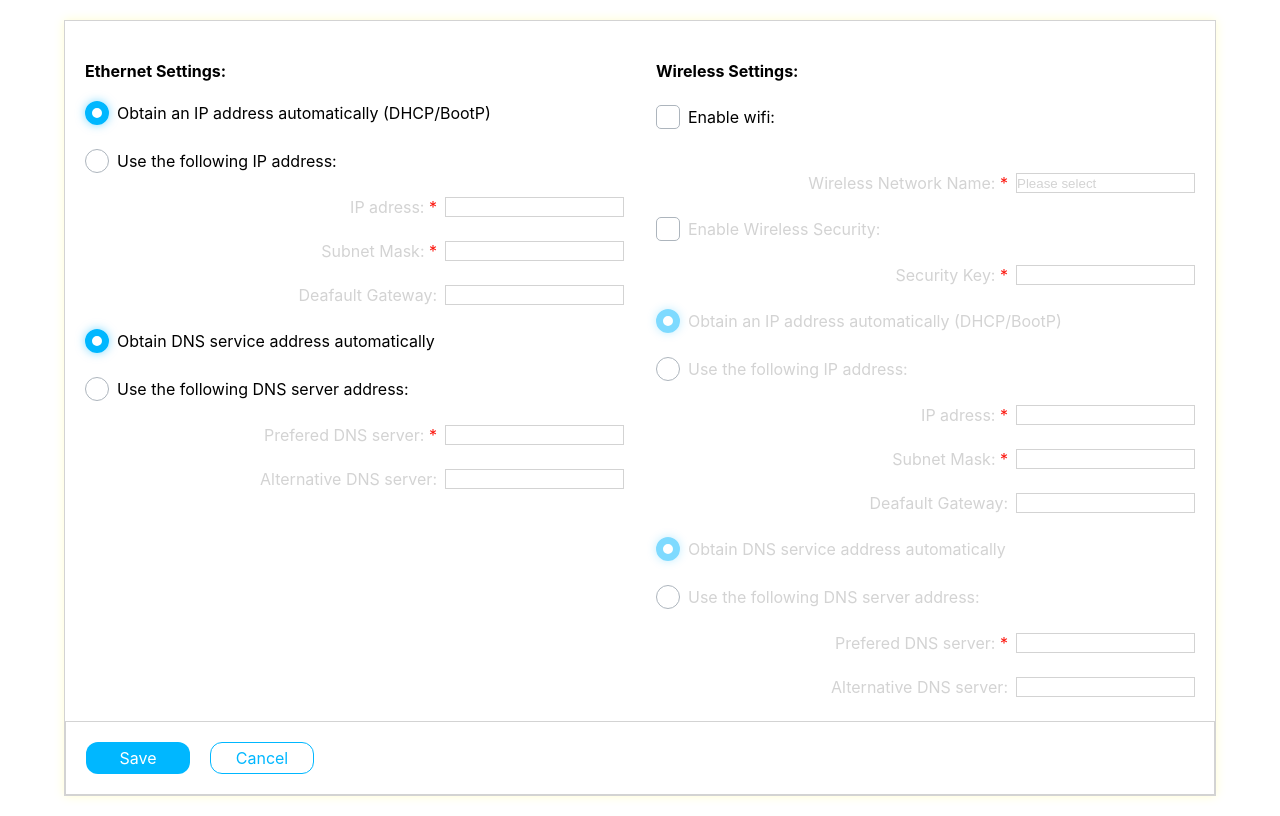
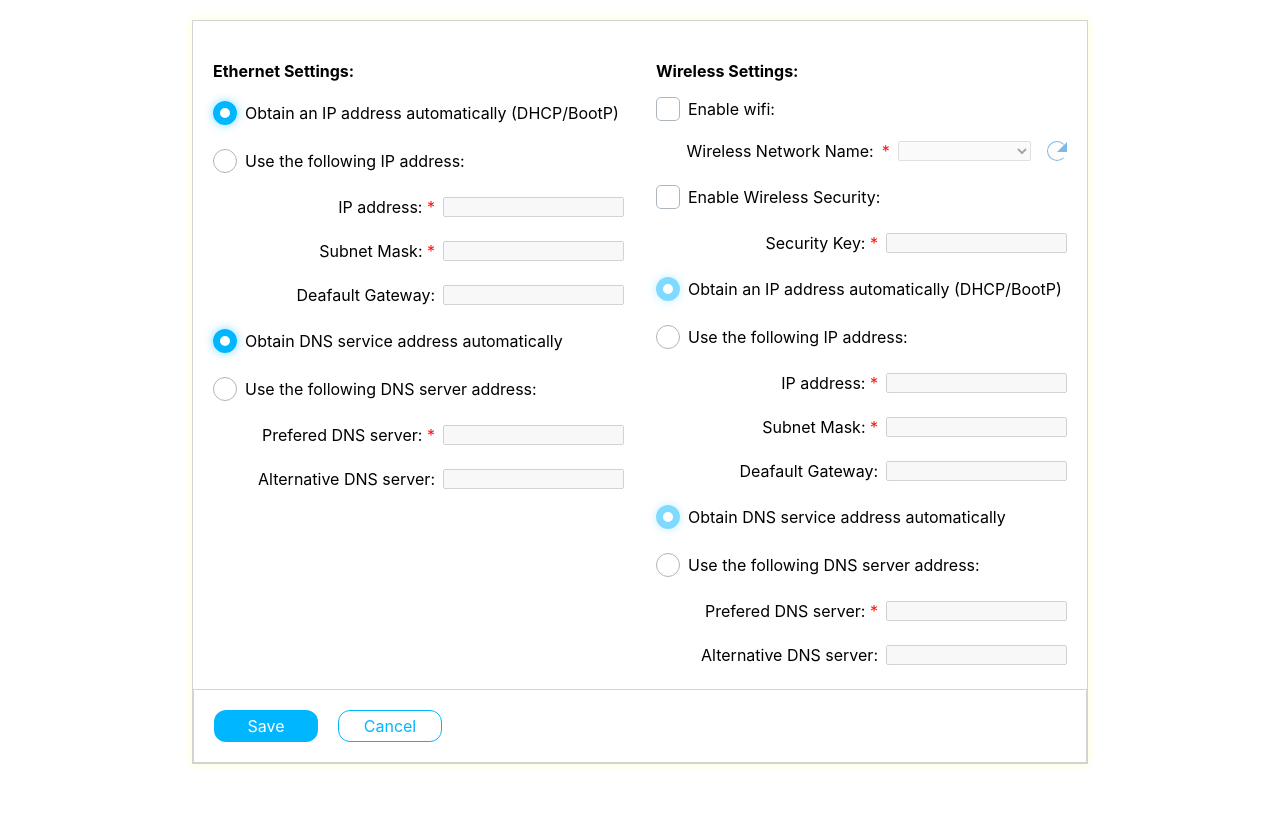
Before and after one commit to pavel-kru/omertex-test, a React (Create React App) app: page / in a window 1280 px wide. Built offline with nearby package versions, Linux system fonts and the light colour scheme.

Commit message:
Validation and updating logik
Validation and updating logik .

```diff
--- a/src/UI/Button.js
+++ b/src/UI/Button.js
@@ -1,13 +1,13 @@
 import React from "react";
 
-import classes from "./Button.module.scss";
+import styles from "./Button.module.scss";
 
 const Button = (props) => {
   return (
     <button
       disabled={props.disabled}
       onClick={props.onClick}
-      className={[classes.button, classes[props.type]].join(" ")}
+      className={[styles.button, styles[props.type]].join(" ")}
     >
       {props.children}
     </button>
--- a/src/UI/Button.module.scss
+++ b/src/UI/Button.module.scss
@@ -17,18 +17,46 @@
   &.cancel {
     background-color: transparent;
     border-color: $blue-water;
-    color: $blue-water
+    color: $blue-water;
+  }
+  &:disabled {
+    color: $light-grey;
+  }
+  &:hover {
+    animation: bump 700ms ease-out 100ms infinite;
+  }
+  &:active {
+    color: turquoise;
+  }
+  &:focus {
+    outline: none;
+  }
+  &.refresh {
+    position: relative;
+    top: 0;
+    width: 20px;
+    height: 20px;
+    margin-left: 1em;
+    border: 1px solid #0074d9;
+    border-radius: 50%;
+    border-right-color: transparent;
+    transition: transform 1.9s ease-in-out;
+    &::after {
+      content: "";
+      top: 0;
+      position: absolute;
+      border: 10px solid #ffffff;
+      border-bottom-color: #0074d9;
+      border-right-width: 0;
+      border-top-width: 0;
+      border-left-color: transparent;
+    }
+  }
+  &:disabled {
+    animation: none;
+    opacity: 0.5;
+    &:hover {
+      transform: none;
+         }
   }
 }
-
-
-
-button:hover,
-button:active {
-  background: #741188;
-  border-color: #741188;
-}
-
-button:focus {
-  outline: none;
-}
--- a/src/UI/Input.js
+++ b/src/UI/Input.js
@@ -2,10 +2,35 @@ import React from "react";
 import styles from "./Input.module.scss";
 
 const Input = (props) => {
+  let inputStyle = `${styles.Input} ${props.className} ${
+    props.error ? styles.errorInput : null
+  }`;
+
+  let required = props.required && <span> *</span>;
+
+  let input = (
+    <>
+      <input onChange={props.onChange} onBlur={props.onBlur} {...props} />
+      <label htmlFor={props.id}>
+        {props.label}
+        {required}
+      </label>
+    </>
+  );
+
+  if (props.type === "select") {
+    input = (
+      <>
+        <p>{props.label}</p>
+        {required}
+        <select></select>
+      </>
+    );
+  }
   return (
-    <div className={`${styles.Input} ${props.className}`}>
-      <input onChange={props.onChange} onBlur={props.onBlur} {...props} />
-      <label htmlFor={props.id}>{props.label}{props.required && <span> *</span>}</label>
+    <div className={inputStyle}>
+      {input}
+      {props.error && <span className={styles.error}>{props.error}</span>}
     </div>
   );
 };
--- a/src/UI/Input.module.scss
+++ b/src/UI/Input.module.scss
@@ -2,9 +2,10 @@
 
 .Input {
   display: flex;
+  flex-wrap: wrap;
   gap: 0.5em;
   margin-bottom: 1.5em;
-  input:disabled {
+  &:disabled {
     border: 1px solid $light-grey;
     background-color: transparent;
     + label {
@@ -14,4 +15,26 @@
   span {
     color: $red;
   }
+
+  .error {
+    color: $red;
+    flex-basis: 100%;
+    margin-left: 100%;
+    white-space: nowrap;
+
+  }
+  select {
+    width: 10em;
+  }
 }
+
+.errorInput {
+  input {
+    border: 1px solid #b40e0e;
+    background-color: #fddddd;
+    &:focus {
+      border-color: #ff8800;
+      background-color: #fbe8d2;
+    }
+  }
+}
--- a/src/components/Fieldset.js
+++ b/src/components/Fieldset.js
@@ -1,10 +1,8 @@
-
 import Input from "../UI/Input";
 import styles from "./Fieldset.module.scss";
-
+import Button from "../UI/Button";
 
 const Fieldset = ({ name, form, onChange }) => {
-
   let enableWifi = null;
   let wirelessSpecialSettings = null;
 
@@ -18,26 +16,36 @@ const Fieldset = ({ name, form, onChange }) => {
         type="checkbox"
         className={styles.enableWifi}
         onChange={onChange}
+        checked={form.Wireless.enable}
       />
     );
 
     wirelessSpecialSettings = (
       <>
+        <div className={styles.select}>
           <Input
             label="Wireless Network Name:"
             idx={name + ".networkName"}
             name="networkName"
-          className={styles.inputText}
+            type="select"
+            placeholder="Please select"
+            value={form.Wireless.networkName}
+            onChange={onChange}
             required
-          placeholder="Please select"
-          onChange={onChange}
           />
+          <Button
+            type="refresh"
+            disabled={!form.Wireless.enable}
+            onClick={(event) => event.preventDefault()}
+          />
+        </div>
         <Input
           label="Enable Wireless Security:"
           idx={name + ".enableKey"}
           id={`${name}-security-enable`}
           type="checkbox"
           onChange={onChange}
+          checked={form.Wireless.enableKey}
         />
         <Input
           label="Security Key:"
@@ -45,8 +53,9 @@ const Fieldset = ({ name, form, onChange }) => {
           type="text"
           disabled={!form.Wireless.enableKey}
           className={styles.inputText}
+          value={form.Wireless.securityKey}
+          onChange={onChange}
           required
-          onChange={onChange}
         />
       </>
     );
@@ -63,7 +72,6 @@ const Fieldset = ({ name, form, onChange }) => {
       {wirelessSpecialSettings}
       <Input
         label="Obtain an IP address automatically (DHCP/BootP)"
-        path={name}
         idx={name + ".ip.auto"}
         id={`${name}-ip-auto`}
         type="radio"
@@ -72,23 +80,25 @@ const Fieldset = ({ name, form, onChange }) => {
         onChange={onChange}
       />
       <Input
+        label="Use the following IP address:"
         idx={name + ".ip.auto"}
-        label="Use the following IP address:"
         id={`${name}-ip-manually`}
         type="radio"
         name={`${name}-ip`}
+        checked={!form[name].ip.auto}
         onChange={onChange}
       />
       <fieldset disabled={form[name].ip.auto}>
         <Input
-          label="IP adress:"
-          idx={name + ".ip.adress"}
+          label="IP address:"
+          idx={name + ".ip.address"}
           id={`${name}-ip-value`}
           type="text"
           className={styles.inputText}
+          value={form[name].ip.address}
+          error={form.errors[name].ip.address}
+          onChange={onChange}
           required
-          value={form[name].ip.adress}
-          onChange={onChange}
         />
         <Input
           label="Subnet Mask:"
@@ -96,36 +106,36 @@ const Fieldset = ({ name, form, onChange }) => {
           id={`${name}-subnet`}
           type="text"
           className={styles.inputText}
+          value={form[name].ip.subnetMask}
+          error={form.errors[name].ip.subnetMask}
+          onChange={onChange}
           required
-          onChange={onChange}
-          value={form[name].ip.subnetMask}
         />
         <Input
           label="Deafault Gateway:"
-          path={name}
           idx={name + ".ip.defaultGateway"}
           id={`${name}-defaultGateway`}
           type="text"
           className={styles.inputText}
+          value={form[name].ip.defaultGateway}
           onChange={onChange}
-          value={form[name].ip.defaultGateway}
         />
       </fieldset>
       <Input
         label="Obtain DNS service address automatically"
         idx={name + ".dns.auto"}
-        id={`${name}-dns-adress-auto`}
+        id={`${name}-dns-address-auto`}
         type="radio"
-        name={`${name}-dns-adress`}
+        name={`${name}-dns-address`}
         checked={form[name].dns.auto}
         onChange={onChange}
       />
       <Input
         label="Use the following DNS server address:"
         idx={name + ".dns.auto"}
-        id={`${name}-dns-adress-manually`}
+        id={`${name}-dns-address-manually`}
         type="radio"
-        name={`${name}-dns-adress`}
+        name={`${name}-dns-address`}
         onChange={onChange}
       />
       <fieldset disabled={form[name].dns.auto}>
@@ -134,9 +144,10 @@ const Fieldset = ({ name, form, onChange }) => {
           idx={name + ".dns.preferedServer"}
           type="text"
           className={styles.inputText}
+          value={form[name].dns.preferedServer}
+          error={form.errors[name].dns.preferedServer}
+          onChange={onChange}
           required
-          onChange={onChange}
-          value={form[name].dns.preferedServer}
         />
         <Input
           label="Alternative DNS server:"
@@ -145,6 +156,7 @@ const Fieldset = ({ name, form, onChange }) => {
           className={styles.inputText}
           onChange={onChange}
           value={form[name].dns.alternativeServer}
+          error={form.errors[name].dns.alternativeServer}
         />
       </fieldset>
     </fieldset>
--- a/src/components/Fieldset.module.scss
+++ b/src/components/Fieldset.module.scss
@@ -8,9 +8,14 @@
     font-weight: 700;
     padding: 20px 0;
     .enableWifi {
-      margin-top: 1.5em;
+      margin-top: 1em;
+      margin-bottom: 0;
       font-weight: normal;
     }
+  }
+  .select {
+    display: flex;
+    justify-content: flex-end;
   }
   .inputText {
     flex-direction: row-reverse;
--- a/src/containers/Form.js
+++ b/src/containers/Form.js
@@ -2,13 +2,14 @@ import React, { useReducer, useCallback } from "react";
 
 import Fieldset from "../components/Fieldset";
 import Button from "../UI/Button";
+import { ipValidation } from "../utils/check-validity";
 import styles from "./Form.module.scss";
 
 const formInitialState = {
   Ethernet: {
     ip: {
       auto: true,
-      adress: "",
+      address: "",
       subnetMask: "",
       defaultGateway: "",
     },
@@ -25,7 +26,7 @@ const formInitialState = {
     securityKey: "",
     ip: {
       auto: true,
-      adress: "",
+      address: "",
       subnetMask: "",
       defaultGateway: "",
     },
@@ -35,20 +36,63 @@ const formInitialState = {
       alternativeServer: "",
     },
   },
+  errors: {
+    Ethernet: { dns: {}, ip: {} },
+    Wireless: { dns: {}, ip: {} },
+  },
+};
+
+const checkValidityHandler = (obj) => {
+  return (
+    [...Object.values(obj.Ethernet), ...Object.values(obj.Wireless)].filter(
+      (err) => Object.values(err).length > 0
+    ).length === 0
+  );
 };
 
 const formReducer = (state, action) => {
   const { name, type, value } = action;
 
-  if (type=== 'SUBMIT' || type=== 'CANCEL') {
-    return formInitialState
+  if (type === "SUBMIT") {
+    console.log(
+      JSON.stringify({
+        Ethernet: { ...state.Ethernet },
+        Wireless: { ...state.Wireless },
+      })
+    );
+    return { ...formInitialState };
   }
-
+  if (type === "CANCEL") {
+    return { ...formInitialState };
+  }
 
   const updatePath = name && name.split(".");
 
   if (updatePath.length === 2 && (type === "checkbox" || type === "radio")) {
     const [path, key] = updatePath;
+    if (key === "enable" && state.Wireless.enable) {
+      return {
+        ...state,
+        Wireless: {
+          ...formInitialState.Wireless,
+        },
+        errors: {
+          ...state.errors,
+          Wireless: formInitialState.errors.Wireless,
+        },
+      };
+    }
+
+    if (key === "enableKey" && state.Wireless.enableKey) {
+      return {
+        ...state,
+        Wireless: {
+          ...state.Wireless,
+          enableKey: false,
+          securityKey: formInitialState.Wireless.securityKey,
+        },
+      };
+    }
     return {
       ...state,
       [path]: {
@@ -57,8 +101,28 @@ const formReducer = (state, action) => {
       },
     };
   }
+
   if (updatePath.length === 3 && (type === "checkbox" || type === "radio")) {
     const [path, subPath, key] = updatePath;
+    if (!state[path][subPath][key]) {
+      return {
+        ...state,
+        [path]: {
+          ...state[path],
+          [subPath]: {
+            ...formInitialState[path][subPath],
+          },
+        },
+        errors: {
+          ...state.errors,
+          [path]: {
+            ...state.errors[path],
+            [subPath]: "",
+          },
+        },
+      };
+    }
+
     return {
       ...state,
       [path]: {
@@ -70,6 +134,7 @@ const formReducer = (state, action) => {
       },
     };
   }
+
   if (updatePath.length === 2) {
     const [path, key] = updatePath;
     return {
@@ -91,35 +156,44 @@ const formReducer = (state, action) => {
           [key]: value,
         },
       },
+      errors: {
+        ...state.errors,
+        [path]: {
+          ...state.errors[path],
+          [subPath]: {
+            ...state.errors[path][subPath],
+            [key]: ipValidation(value, key),
+          },
+        },
+      },
     };
   }
-
-  return state;
+  return formInitialState;
 };
 
 function Form() {
   const [form, dispatchForm] = useReducer(formReducer, formInitialState);
 
-  const inputChangeHandler = useCallback(
-    ({ target }) => {
-      dispatchForm({
-        name: target.getAttribute("idx"),
-        type: target.type,
-        value: target.value,
-      });
-    },
-    []
-  );
+  const inputChangeHandler = useCallback(({ target }) => {
+    dispatchForm({
+      name: target.getAttribute("idx"),
+      type: target.type,
+      value: target.value,
+    });
+  }, []);
+
+  const formIsValid = checkValidityHandler(form.errors);
+
   const formSubmitHandler = (event) => {
     event.preventDefault();
-    dispatchForm({type: 'SUBMIT'})
+    if (!formIsValid) return;
+    dispatchForm({ type: "SUBMIT" });
   };
 
-  const formCancelHandler = () => {
-    dispatchForm({type: 'CANCEL'})
+  const formCancelHandler = (event) => {
+    event.preventDefault();
+    dispatchForm({ type: "CANCEL" });
   };
-
-
 
   return (
     <form onSubmit={formSubmitHandler} className={styles.form}>
@@ -129,7 +203,9 @@ function Form() {
       </div>
       <div className={styles.buttons}>
         <Button type="submit">Save</Button>
-        <Button type="cancel" onClick={formCancelHandler}>Cancel</Button>
+        <Button type="cancel" onClick={formCancelHandler}>
+          Cancel
+        </Button>
       </div>
     </form>
   );
--- a/src/containers/Form.module.scss
+++ b/src/containers/Form.module.scss
@@ -12,7 +12,7 @@
     justify-content: space-around;
     gap: 2em;
     margin-top: 0;
-    }
+  }
   .buttons {
     display: flex;
     width: 100%;
@@ -29,3 +29,14 @@
     flex-flow: column;
   }
 }
+@media (max-width: 360px) {
+  .form {
+    width: 99vw;
+  }
+}
+
+@media (min-width: 1200px) {
+  .form {
+    width: 70vw;
+  }
+}
--- a/src/utils/check-validity.js
+++ b/src/utils/check-validity.js
@@ -1,5 +1,62 @@
-export const ipValidation = (value) => {};
+export const ipValidation = (value, param) => {
+  const ipPattern = /^(\d{1,3})\.(\d{1,3})\.(\d{1,3})\.(\d{1,3})$/;
+  let testIsValid = ipPattern.test(value);
+  let ipArray = value.split(".");
+  let key =
+    param === "address"
+      ? " IP address"
+      : param === "subnetMask"
+      ? "Subnet Mask"
+      : param === "preferedServer"
+      ? "DNS server"
+      : param === "alternativeServer"
+      ? "DNS server"
+      : null;
+  if (value.trim() === "")
+    return `Please, enter a${param === "address" ? "n" : null} ${key}.`;
+  if (!testIsValid) {
+    return `Invalid ${key}. Please, try again.`;
+  }
+  if (value === "0.0.0.0" || value === "255.255.255.255") {
+    return `This is a special ${key} and couldn't be used`;
+  } else {
+    for (let i = 0; i < 4; i++) {
+      if (ipArray[i] > 255 || ipArray[i] < 0) {
+        return `Invalid ${key}. Please, try again.`;
+      }
+    }
+  }
+};
 
-export const subnetMaskValidation = (value) => {};
+export const updateErrors = (errors, group, subgroup, ...rest) => {
+  if (group === "Wireless") {
+    switch (true) {
+      case !subgroup.checked:
+        return {
+          ...errors,
+          Wirelessipaddress: null,
+          WirelessipsubnetMask: null,
+          WirelessdnsalternativeServer: null,
+          WirelessdnspreferedServer: "",
+        };
+      case "ip":
+        return {
+          ...errors,
+          Wirelessipaddress: null,
+          WirelessipsubnetMask: null,
+        };
+      case "dns":
+        return {
+          ...errors,
+          WirelessdnsalternativeServer: "",
+          WirelessdnspreferedServer: "",
+        };
 
-export const dnsValidation = (value) => {};
+      default:
+        break;
+    }
+    return {
+      ...errors,
+    };
+  }
+};
```
Also changed, not shown: src/variables.scss (+19 -1 lines). Lines whose indentation alone changed are shown as unchanged.
